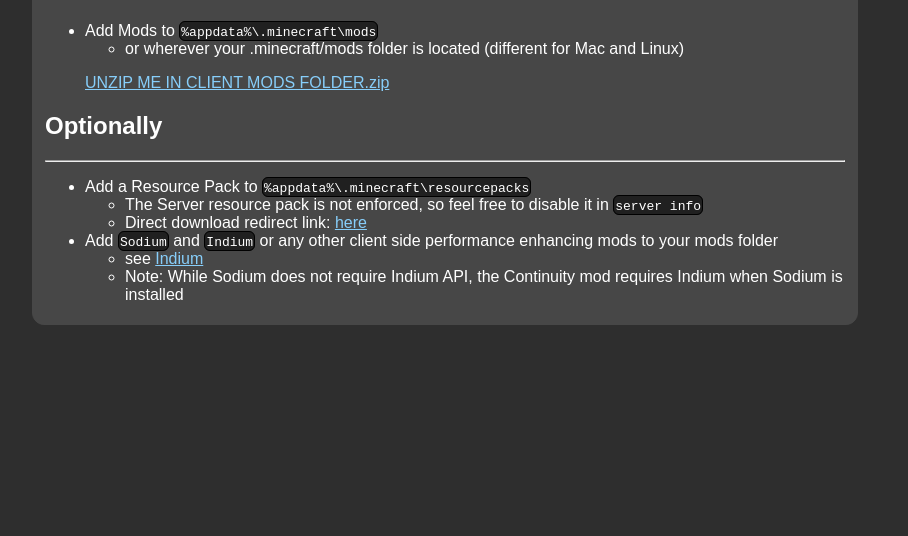
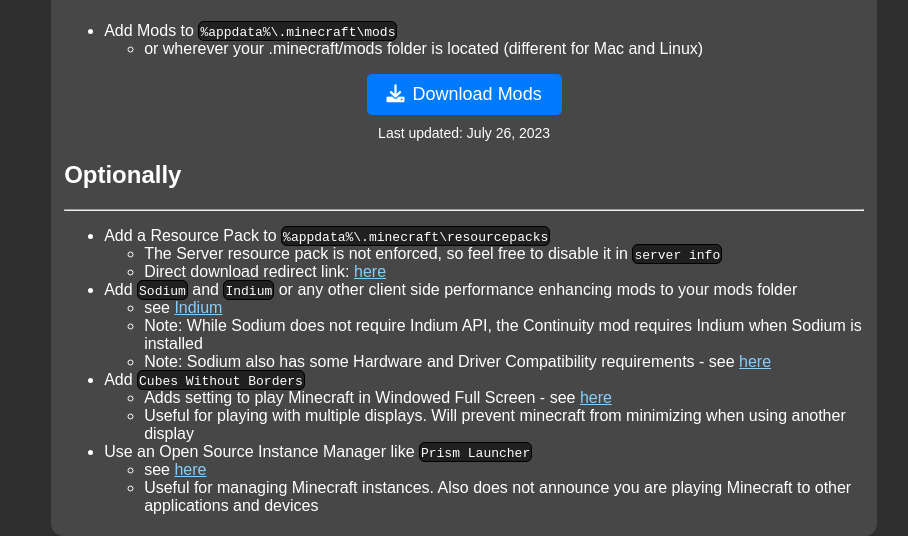
Before and after one commit to FriendMC/friendmc.github.io, a plain HTML site: page index.html in a window 1280 px wide. Shown: the part 1905-2441 px from the top of the page, without its empty margins (195-1103 px from the left). Before the commit the page ends 2230 px from the top, so only its background shows below. Drawn offline with Linux system fonts and the light colour scheme.

Commit message:
updated the page

```diff
--- a/index.html
+++ b/index.html
@@ -8,6 +8,8 @@
     <meta content="https://friendmc.github.io" property="og:url" />
     <meta content="https://dl.dropboxusercontent.com/scl/fi/sywhccjgsidyorugh68g8/IconRaw512x512.png?rlkey=10l31j43v0n4w1cbyek3gxud8&st=7rj36sb3&dl=1" property="og:image" />
     <meta content="#d6228b" data-react-helmet="true" name="theme-color" />
+    <link rel="stylesheet noopener noreferrer" href="https://cdnjs.cloudflare.com/ajax/libs/font-awesome/6.0.0-beta3/css/all.min.css" >
+    const
     <title>Friend.mc.gg</title>
     <style>
         body {
@@ -25,6 +27,10 @@
             a:hover { color: #ffffff; };
             a:active { color: #ff4040; text-decoration:none; font-weight:normal; };
 
+        }
+
+        :root {
+        --last-updated: 'July 26, 2023'; /*set upload date for the mods folder */
         }
 
         /* Container to center content */
@@ -155,6 +161,43 @@
         border-radius: 6px;
         padding-top: 0px;
       }
+
+      .download-container {
+        text-align: center;
+        a:link { color: #ffffff; };
+      }
+
+      .download-btn {
+        display: inline-block;
+        padding: 10px 20px;
+        font-size: 18px;
+        color: #ffffff;
+        background-color: #007bff;
+        border: none;
+        border-radius: 5px;
+        text-decoration: none;
+        transition: background-color 0.3s, transform 0.3s;
+      }
+
+      .download-btn i {
+        margin-right: 8px;
+      }
+
+      .download-btn:hover {
+        background-color: #0056b3;
+        transform: scale(1.05);
+      }
+
+      .update-info {
+      margin-top: 10px;
+      font-size: 14px;
+      /* color: #555; */
+      }
+
+      .update-info::before {
+        content: "Last updated: " var(--last-updated);
+      }
+
     </style>
 </head>
 <body>
@@ -229,7 +272,11 @@
       </li>
       </ul>
       <blockquote>
-      <p><a href="https://dl.dropboxusercontent.com/scl/fi/1wmqaq8wcz0ehva06dsp1/UNZIP-ME-IN-CLIENT-MODS-FOLDER.zip?rlkey=2dxc8zsezogvoqw81j8372nso&amp;st=onvb3suh&amp;dl=1" rel="noopener noreferrer">UNZIP ME IN CLIENT MODS FOLDER.zip</a></p>
+        <div class="download-container">
+        <a href="https://dl.dropboxusercontent.com/scl/fi/1wmqaq8wcz0ehva06dsp1/UNZIP-ME-IN-CLIENT-MODS-FOLDER.zip?rlkey=2dxc8zsezogvoqw81j8372nso&amp;st=onvb3suh&amp;dl=1" rel="noopener noreferrer" class="download-btn">
+        <i class="fas fa-download"></i>Download Mods</a>
+        <p class="update-info"></p>
+        </div>
       </blockquote>
       <h2 id="optionally">Optionally</h2>
       <hr>
@@ -244,6 +291,19 @@
           <ul>
             <li>see <a href="https://modrinth.com/mod/indium/versions?g=1.21&amp;l=fabric" target="_blank" rel="noopener noreferrer">Indium</a></li>
             <li>Note: While Sodium does not require Indium API, the Continuity mod requires Indium when Sodium is installed</li>
+            <li>Note: Sodium also has some Hardware and Driver Compatibility requirements - see <a href="https://modrinth.com/mod/sodium#installation" target="_blank" rel="noopener noreferrer">here</a></li>
+          </ul>
+        </li>
+        <li> Add <mark><code>Cubes Without Borders</code></mark>
+          <ul>
+            <li>Adds setting to play Minecraft in Windowed Full Screen - see <a href="https://modrinth.com/mod/cubes-without-borders/versions?g=1.21" target="_blank" rel="noopener noreferrer">here</a></li>
+            <li>Useful for playing with multiple displays. Will prevent minecraft from minimizing when using another display</li>
+          </ul>
+        </li>
+        <li> Use an Open Source Instance Manager like <mark><code>Prism Launcher</code></mark>
+          <ul>
+            <li> see <a href="https://prismlauncher.org" target="_blank" rel="noopener noreferrer">here</a></li>
+            <li> Useful for managing Minecraft instances. Also does not announce you are playing Minecraft to other applications and devices</li>
           </ul>
         </li>
       </ul>
```
Lines whose indentation alone changed are shown as unchanged.
